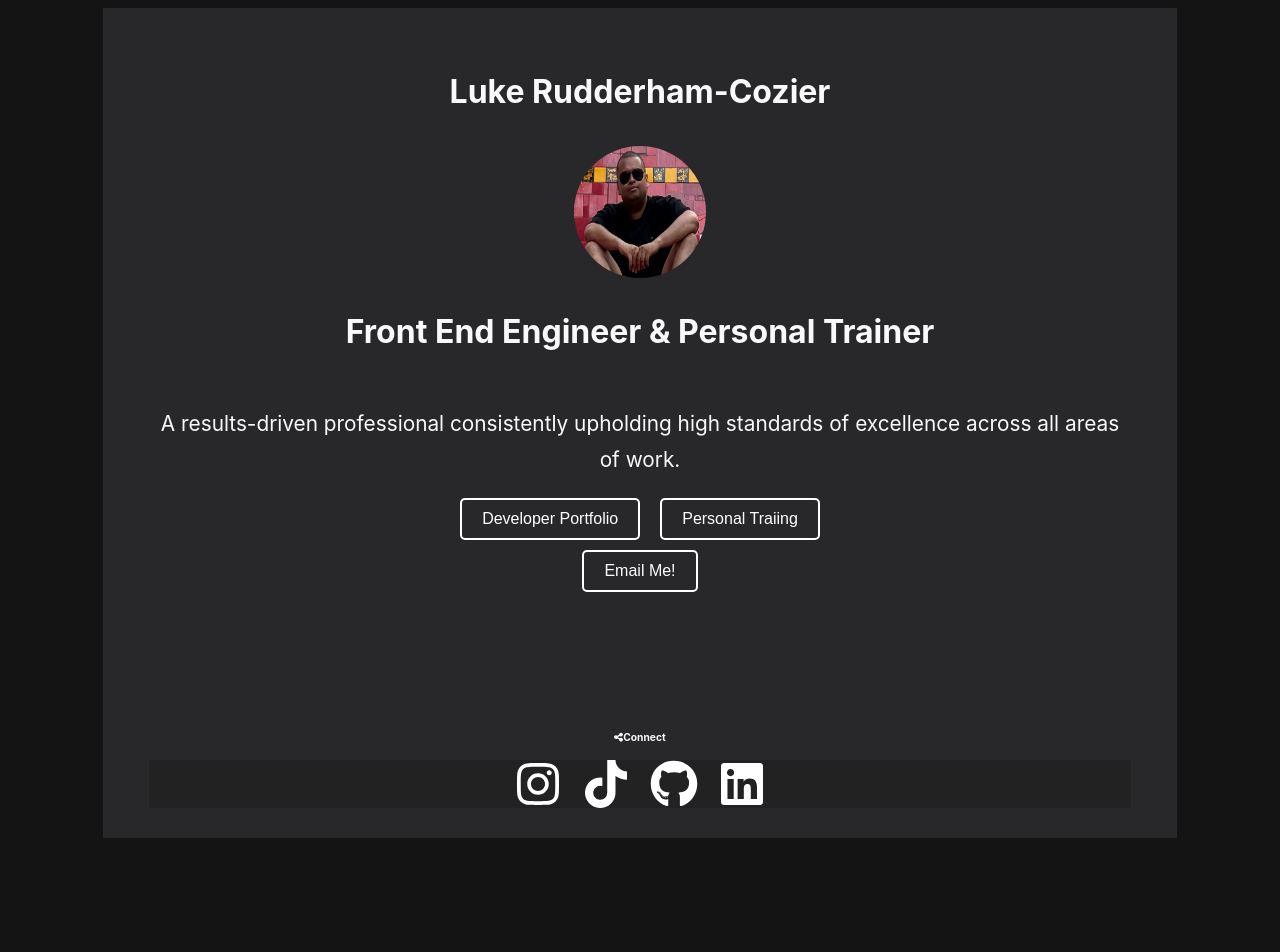
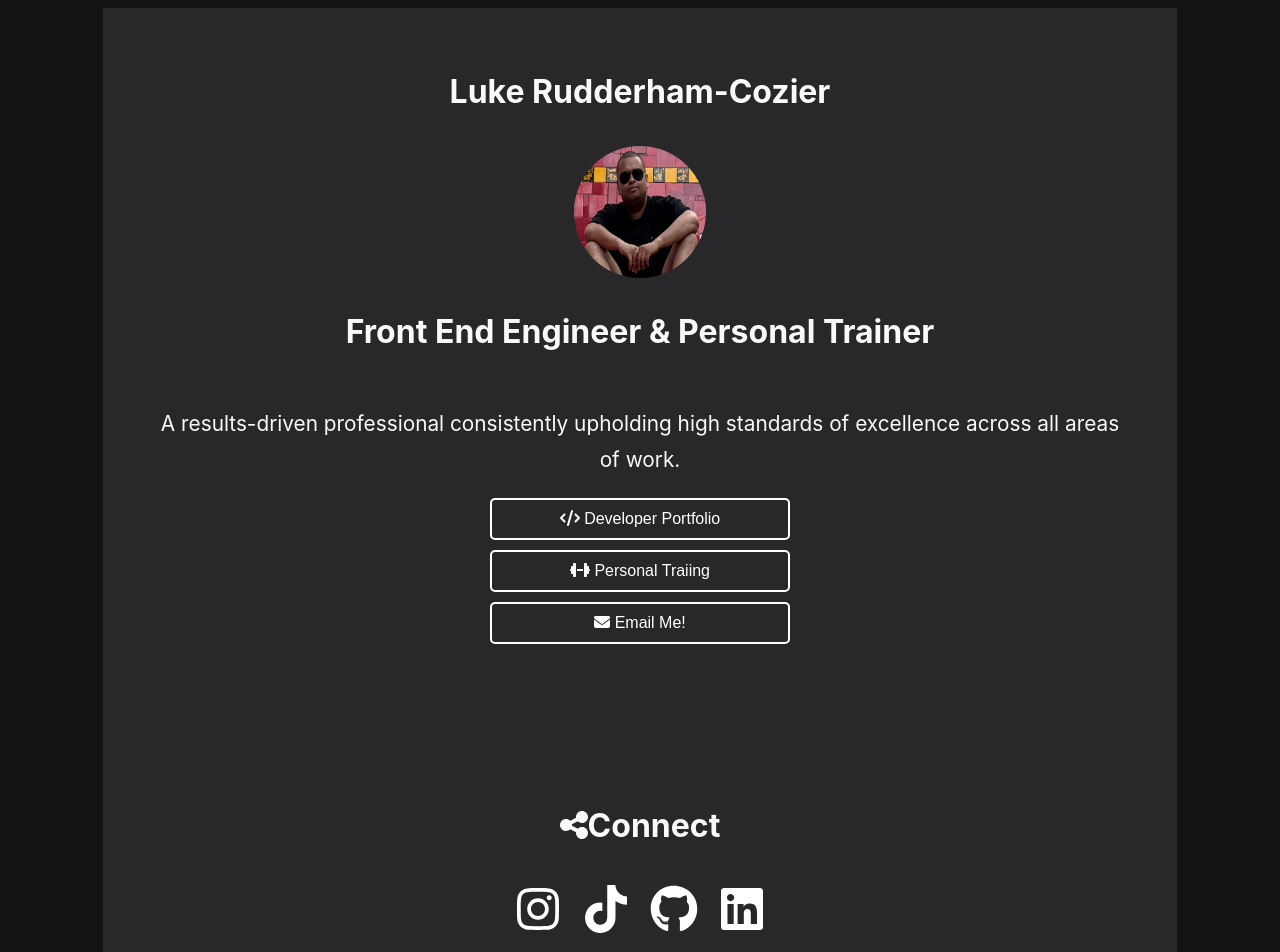
Before and after one commit to LRCozier/lacozier-businesscard, a React (Vite) app in the folder businesscard/: page / in a window 1280 px wide. Shown: the top 952 px of the page. Before the commit the page ends 846 px from the top, so only its background shows below. Built offline with nearby package versions, Linux system fonts and the light colour scheme.

Commit message:
refactored card contents

```diff
--- a/businesscard/src/App.css
+++ b/businesscard/src/App.css
@@ -2,7 +2,6 @@
   /*colours*/
   --bg-color-body: #141414;
   --bg-color-main: #28282B;
-  --bg-color-footer: #222222;
   --text-primary: #f9f9fb;
   --text-secondary: #6b7280;
   --border-color: #e5e7eb;
@@ -35,7 +34,7 @@ section {
   padding: 3em 4.5em;
 }
 
-section h1, h2{
+section h1, h2, h3{
   font-size: 2rem;
 }
 section p {
@@ -49,25 +48,12 @@ section p {
   border-radius: 50%;
 }
 
-.section-about .buttons-row {
+.buttons-container {
   display: flex;
   flex-direction: column;
-  justify-content: space-between;
   align-items: center;
+  width: 100%;
   margin-bottom: 20px;
-}
-
-.buttons-row > div:first-child{
-  display: flex;
-  flex-direction: row;
-  justify-content: center;
-  gap: 10px;
-  margin-bottom: 10px;
-}
-
-.section-about .buttons-row-2 {
-  display: flex;
-  justify-content: center;
 }
 
 button{
@@ -81,7 +67,13 @@ button{
   border-radius: 5px;
   transition: background-color 0.3s ease, color 0.3s ease;
   font-size: 1rem;
-  margin: 0 5px;
+  width: 100%;
+  margin-bottom: 10px;
+  max-width: 300px;
+}
+
+button:last-child{
+  margin-bottom: 0;
 }
 
 button:hover{
@@ -92,7 +84,6 @@ button:hover{
 
 /* START - Footer Styles */
 .socials {
-  background-color: var(--bg-color-footer);
   display: flex;
   flex-direction: row;
   justify-content: center;
--- a/businesscard/src/App.tsx
+++ b/businesscard/src/App.tsx
@@ -1,6 +1,7 @@
 import './App.css'
 import About from './components/about'
-import Footer from './components/connect'
+import Connect from './components/connect'
+import ShareCard from './components/share'
 
 const App = () => {
 
@@ -8,7 +9,8 @@ const App = () => {
     <>
     <main>
       <About/>
-      <Footer/>
+      <Connect/>
+      <ShareCard />
     </main>
     </>
   )
--- a/businesscard/src/components/about.tsx
+++ b/businesscard/src/components/about.tsx
@@ -1,6 +1,8 @@
 import EmailLink from "./emaillink";
 import Profilepicture from '../assets/Profilepicture.jpg';
 import { useState, useEffect } from "react";
+import { faCode, faDumbbell } from "@fortawesome/free-solid-svg-icons";
+import { FontAwesomeIcon } from "@fortawesome/react-fontawesome";
 
 interface data {
   name: string;
@@ -62,12 +64,9 @@ const About = () => {
     <img src={Profilepicture} alt="Profile Picture Luke Rudderham-Cozier" className="profilepic"/>
     <h2>{data.title}</h2>
     <p>{data.about}</p>
-    <div className="buttons-row">
-      <div>
-      <button className="btn" onClick={() => window.open()}>Developer Portfolio</button>
-      <button className="btn" onClick={() => window.open()}>Personal Traiing</button>
-      </div>
-    <div className="buttons-row-2">
+    <div className="buttons-container">
+      <button className="btn" onClick={() => window.open()}> <FontAwesomeIcon icon={faCode} /> Developer Portfolio</button>
+      <button className="btn" onClick={() => window.open()}> <FontAwesomeIcon icon={faDumbbell} /> Personal Traiing</button>
       <EmailLink
         email={data.email}
         subject={data.emailSubject}
@@ -76,7 +75,6 @@ const About = () => {
           {data.emailButtonText}
       </EmailLink>
     </div>
-    </div>
     <p></p>
     </section>
     </>
--- a/businesscard/src/components/connect.tsx
+++ b/businesscard/src/components/connect.tsx
@@ -9,8 +9,8 @@ import {faShareNodes} from '@fortawesome/free-solid-svg-icons'
 
 const Connect = () => {
   return (
-    <section className='connect'>
-    <h4 className='section-title'><FontAwesomeIcon icon={faShareNodes} />Connect</h4><ul className='socials'>
+    <section className='section-connect'>
+    <h3 className='section-title'><FontAwesomeIcon icon={faShareNodes} />Connect</h3><ul className='socials'>
       <a href='https://www.instagram.com/lacfitnessuk/' target='_blank'><li><FontAwesomeIcon icon={faInstagram} /></li></a>
       <a href='https://www.tiktok.com/@lacozierfitness?_t=ZN-8vugAgLd42o&_r=1' target='_blank'><li><FontAwesomeIcon icon={faTiktok} /></li></a>
       <a href='https://github.com/LRCozier' target='_blank'><li><FontAwesomeIcon icon={faGithub} /></li></a>
--- a/businesscard/src/components/emaillink.tsx
+++ b/businesscard/src/components/emaillink.tsx
@@ -1,3 +1,6 @@
+import { faEnvelope } from "@fortawesome/free-solid-svg-icons";
+import { FontAwesomeIcon } from "@fortawesome/react-fontawesome";
+
 const EmailLink = (props: { email: any; subject: string; body: string; children: any; newTab: boolean}) => {
   const email = props.email;
   const subject = props.subject || '';
@@ -34,7 +37,7 @@ const EmailLink = (props: { email: any; subject: string; body: string; children:
 
   return (
     <button onClick={handleClick} className="mail">
-      {children}
+      <FontAwesomeIcon icon={faEnvelope} />  {children}
     </button>
   );
 };
--- /dev/null
+++ b/businesscard/src/components/share.tsx
@@ -0,0 +1,18 @@
+import {faShare} from '@fortawesome/free-solid-svg-icons'
+import { FontAwesomeIcon } from '@fortawesome/react-fontawesome';
+
+const ShareCard = () => {
+
+
+  return(
+    <>
+    <div className='buttons-container'>
+      <button>
+        <h4><FontAwesomeIcon icon={faShare} />Share</h4>
+      </button>
+    </div>
+    </>
+  )
+}
+
+export default ShareCard;
```
